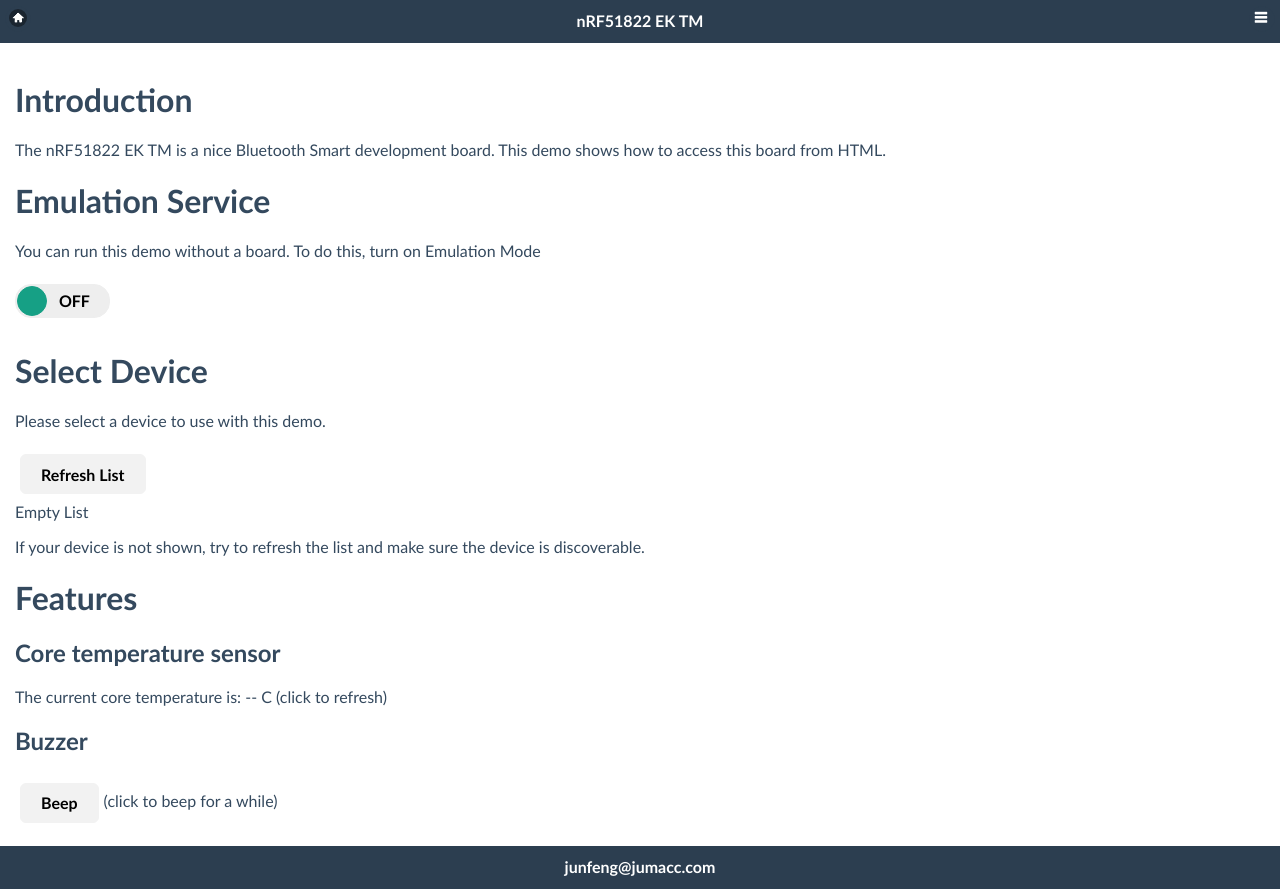
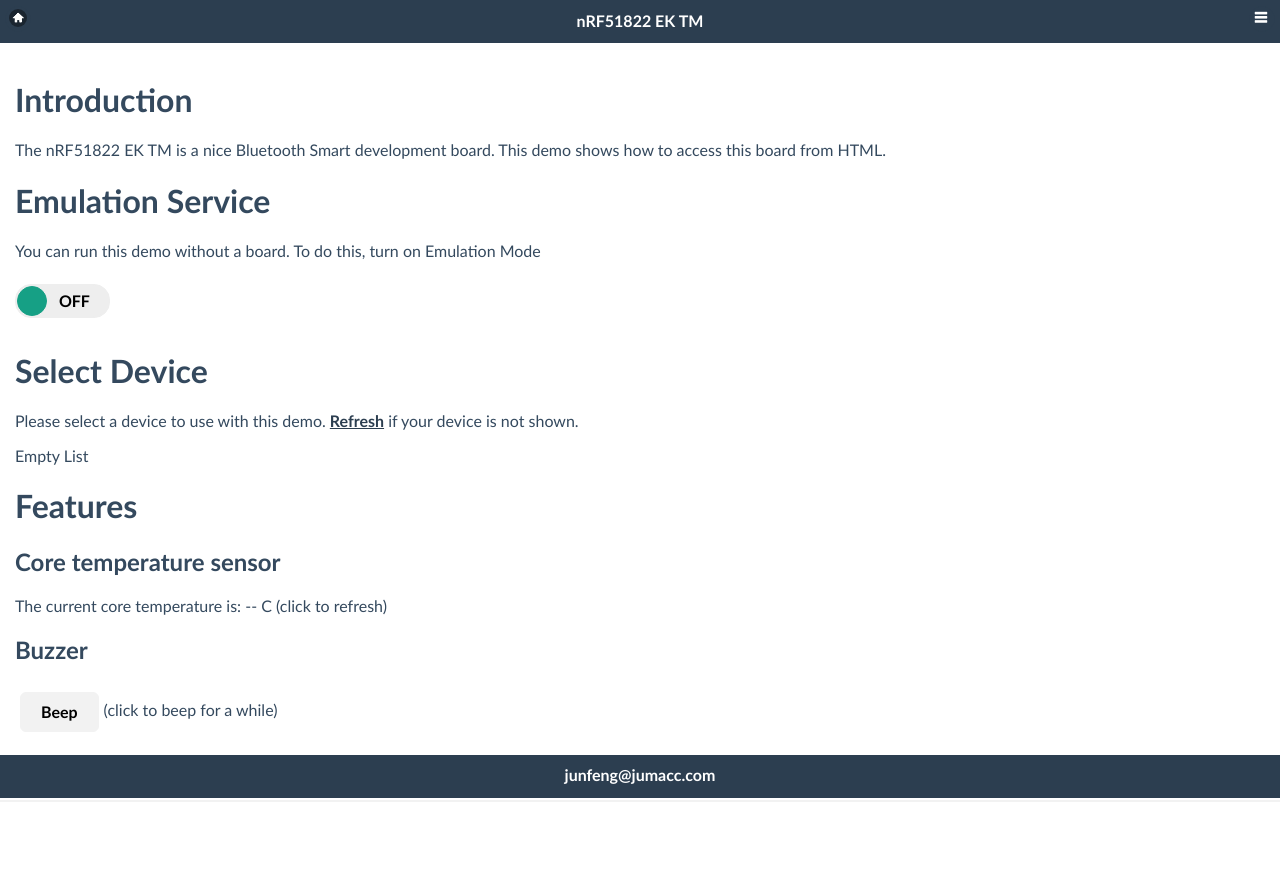
Before and after one commit to xudChen/nRF51822_EK_TM_DEMO, a plain HTML site: page index.html in a window 1280 px wide. After the commit the page ends 802 px from the top, so only its background shows below. Drawn offline with Linux system fonts and the light colour scheme.

Commit message:
Improve UI
Mix control with content

```diff
--- a/index.html
+++ b/index.html
@@ -37,12 +37,11 @@
 
         <div>
           <h1>Select Device</h1>
-          <p> Please select a device to use with this demo. </p>
-          <a id="scan-button" href="#" data-role="button" data-inline="true">Refresh List</a><span>
+          <p> Please select a device to use with this demo.
+          <a id="scan-button" href="#" data-inline="true">Refresh</a> if your device is not shown.</p>
             <div id="device-list">
               Empty List
             </div>
-            <p>If your device is not shown, try to refresh the list and make sure the device is discoverable.</p>
         </div>
 
         <div>
```
